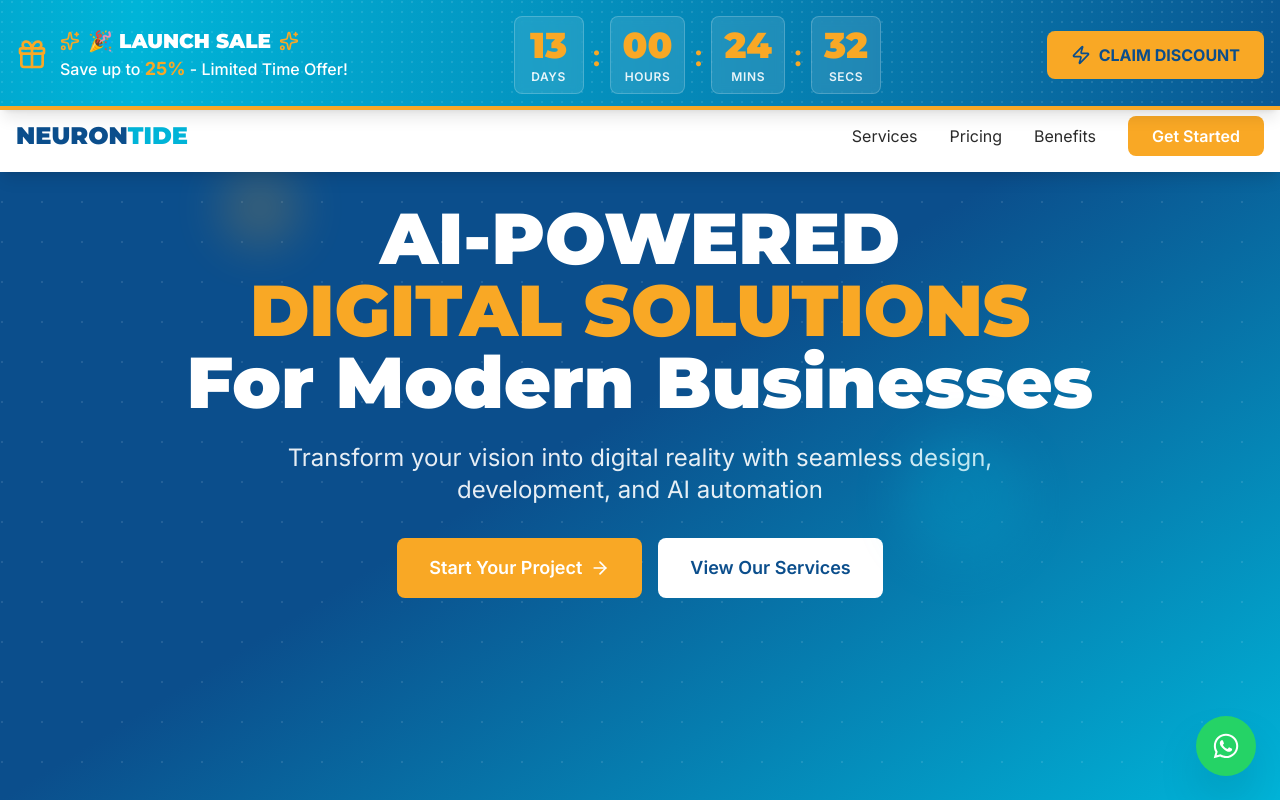
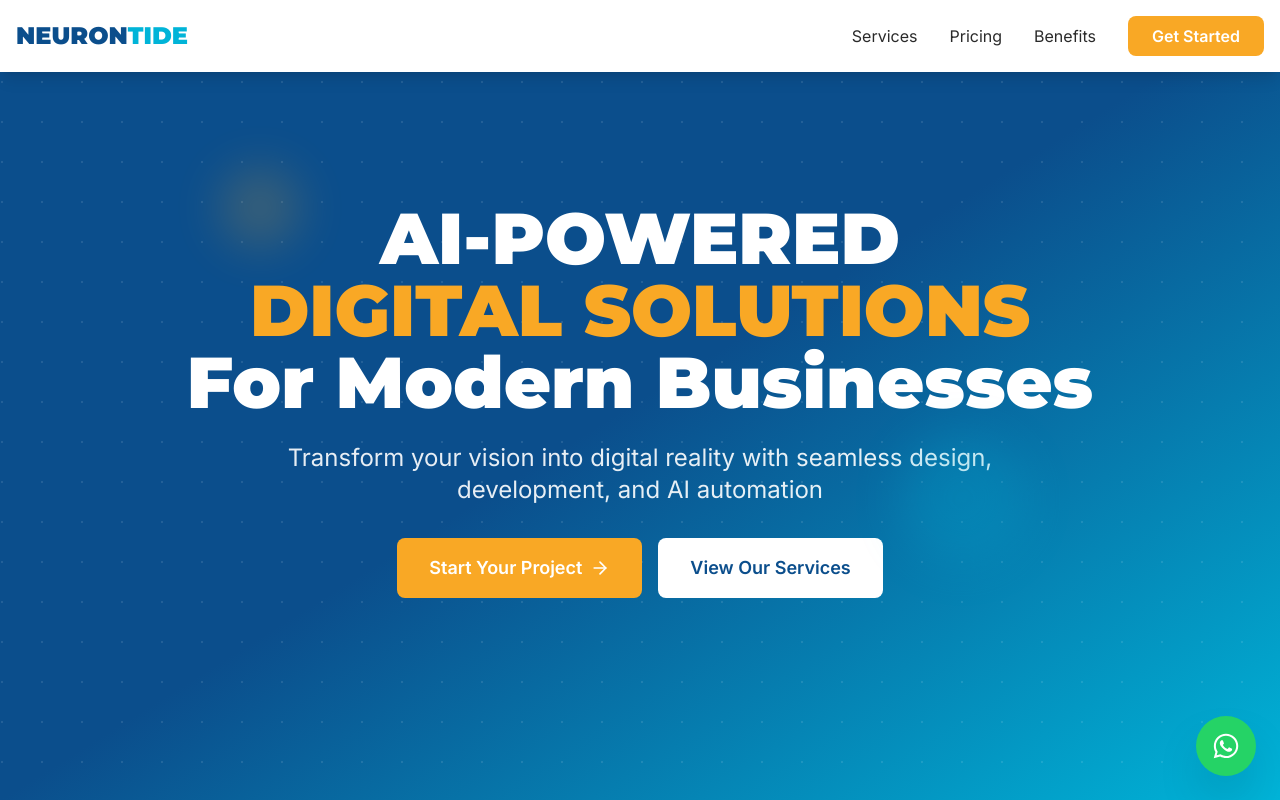
Before and after one commit to Hamceey/ntd, a React (Vite) app: page / in a window 1280 px wide. Shown: the top 800 px of the page. Built offline with nearby package versions, Linux system fonts and the light colour scheme.

Commit message:
kill promo banner

```diff
--- a/src/App.jsx
+++ b/src/App.jsx
@@ -1,5 +1,5 @@
 import React from 'react';
-import PromoBar from './components/layout/PromoBar';
+// import PromoBar from './components/layout/PromoBar';
 import Header from './components/layout/Header';
 import Hero from './components/sections/Hero';
 import Services from './components/sections/Services';
@@ -23,7 +23,7 @@
 
   return (
     <div className="min-h-screen bg-white">
-      <PromoBar />
+{/*       <PromoBar /> */}
       <Header />
       <Hero />
       <Services />
--- a/src/components/layout/Header.jsx
+++ b/src/components/layout/Header.jsx
@@ -35,7 +35,7 @@
   return (
     <motion.header
        className="fixed w-full  z-40 bg-white shadow-lg py-4"
-       style={{ top: '100px' }}
+       style={{ top: '0px' }}
       initial={{ y: -100 }}
       animate={{ y: 0 }}
     >
```
